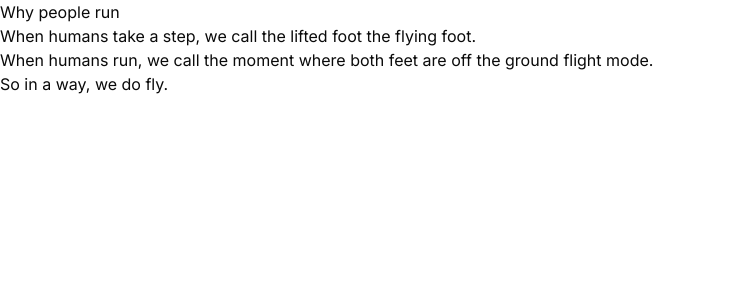
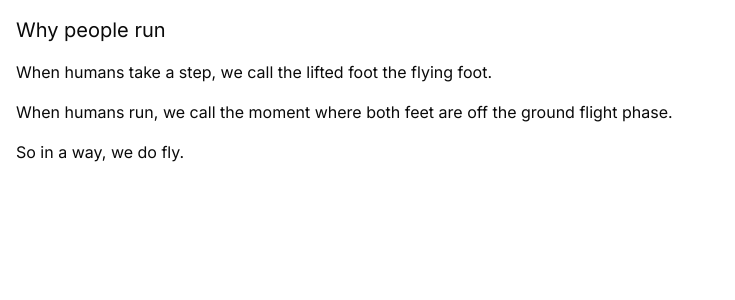
Before and after one commit to thomasonzhou/thzhou.com, a Next.js app: page /writing in a window 1280 px wide. Shown: the top 300 px of the page, without its empty margins (0-735 px from the left). Built offline with nearby package versions, Linux system fonts and the light colour scheme.

Commit message:
Add styling for simple mdx

```diff
--- a/next.config.js
+++ /dev/null
@@ -1,10 +0,0 @@
-const withMDX = require('@next/mdx')()
-
-/** @type {import('next').NextConfig} */
-const nextConfig = {
-  // Configure `pageExtensions` to include MDX files
-  pageExtensions: ['js', 'jsx', 'mdx', 'ts', 'tsx'],
-  // Optionally, add any other Next.js config below
-}
-
-module.exports = withMDX(nextConfig)
--- /dev/null
+++ b/next.config.mjs
@@ -0,0 +1,16 @@
+import remarkGfm from 'remark-gfm'
+import createMDX from '@next/mdx'
+
+/** @type {import('next').NextConfig} */
+const nextConfig = {
+  pageExtensions: ['js', 'jsx', 'mdx', 'ts', 'tsx'],
+}
+
+const withMDX = createMDX({
+  options: {
+    remarkPlugins: [remarkGfm],
+    rehypePlugins: [],
+  },
+})
+
+export default withMDX(nextConfig)
--- a/package.json
+++ b/package.json
@@ -15,7 +15,6 @@
     "@next/mdx": "^14.2.5",
     "@radix-ui/react-dialog": "^1.1.1",
     "@radix-ui/react-icons": "^1.3.0",
-    "@tailwindcss/typography": "^0.5.13",
     "@types/mdx": "^2.0.13",
     "accessor-fn": "^1.5.0",
     "class-variance-authority": "^0.7.0",
@@ -24,6 +23,7 @@
     "react": "^18",
     "react-dom": "^18",
     "react-force-graph": "^1.44.4",
+    "remark-gfm": "^4.0.0",
     "tailwind-merge": "^2.4.0",
     "tailwindcss-animate": "^1.0.7",
     "three": "^0.166.1",
--- a/src/app/writing/page.mdx
+++ b/src/app/writing/page.mdx
@@ -1,11 +1,7 @@
-<article className="prose lg:prose-xl">
-
 ## Why people run
 
 When humans take a step, we call the lifted foot the flying foot.
 
-When humans run, we call the moment where both feet are off the ground flight mode.
+When humans run, we call the moment where both feet are off the ground flight phase.
 
 So in a way, we do fly.
-
-</article>
--- a/src/mdx-components.tsx
+++ b/src/mdx-components.tsx
@@ -2,6 +2,11 @@ import type { MDXComponents } from "mdx/types";
 
 export function useMDXComponents(components: MDXComponents): MDXComponents {
     return {
+        h1: ({ children }) => (
+            <h1 className="text-2xl mx-4 my-6">{children}</h1>
+        ),
+        h2: ({ children }) => <h2 className="text-xl m-4">{children}</h2>,
+        p: ({ children }) => <p className="m-4">{children}</p>,
         ...components,
     };
 }
--- a/tailwind.config.ts
+++ b/tailwind.config.ts
@@ -76,7 +76,6 @@ const config = {
   },
   plugins: [
     require("tailwindcss-animate"),
-    require('@tailwindcss/typography'),
   ],
 } satisfies Config
 
--- a/tsconfig.json
+++ b/tsconfig.json
@@ -21,6 +21,6 @@
       "@/*": ["./src/*"]
     }
   },
-  "include": ["next-env.d.ts", "**/*.ts", "**/*.tsx", ".next/types/**/*.ts", "src/app/writing/page.mdx"],
+  "include": ["next-env.d.ts", "**/*.ts", "**/*.tsx", ".next/types/**/*.ts", "src/app/writing/page.mdx", "next.config.mjs"],
   "exclude": ["node_modules"]
 }
```
Also changed, not shown: src/app/globals.css (indentation only), 1 other file (tests, documents, lock files or other folders).
